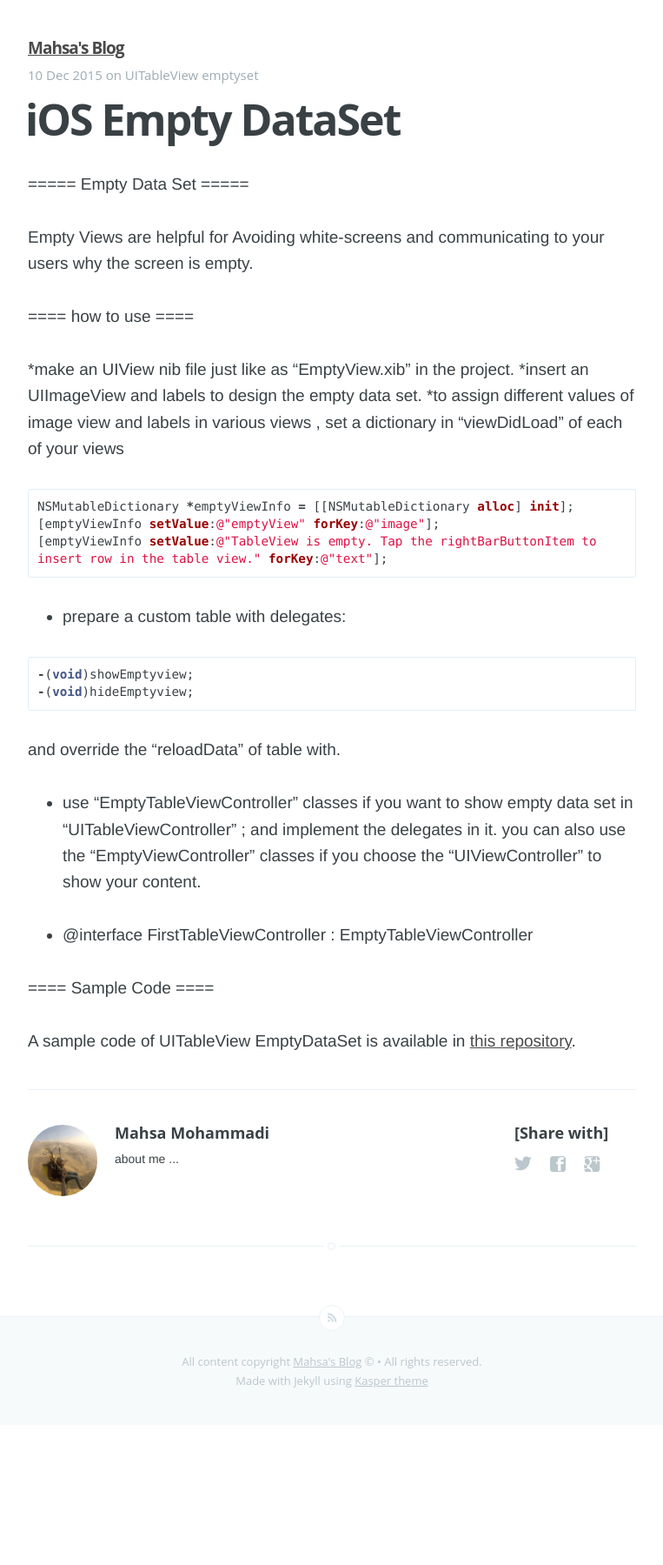
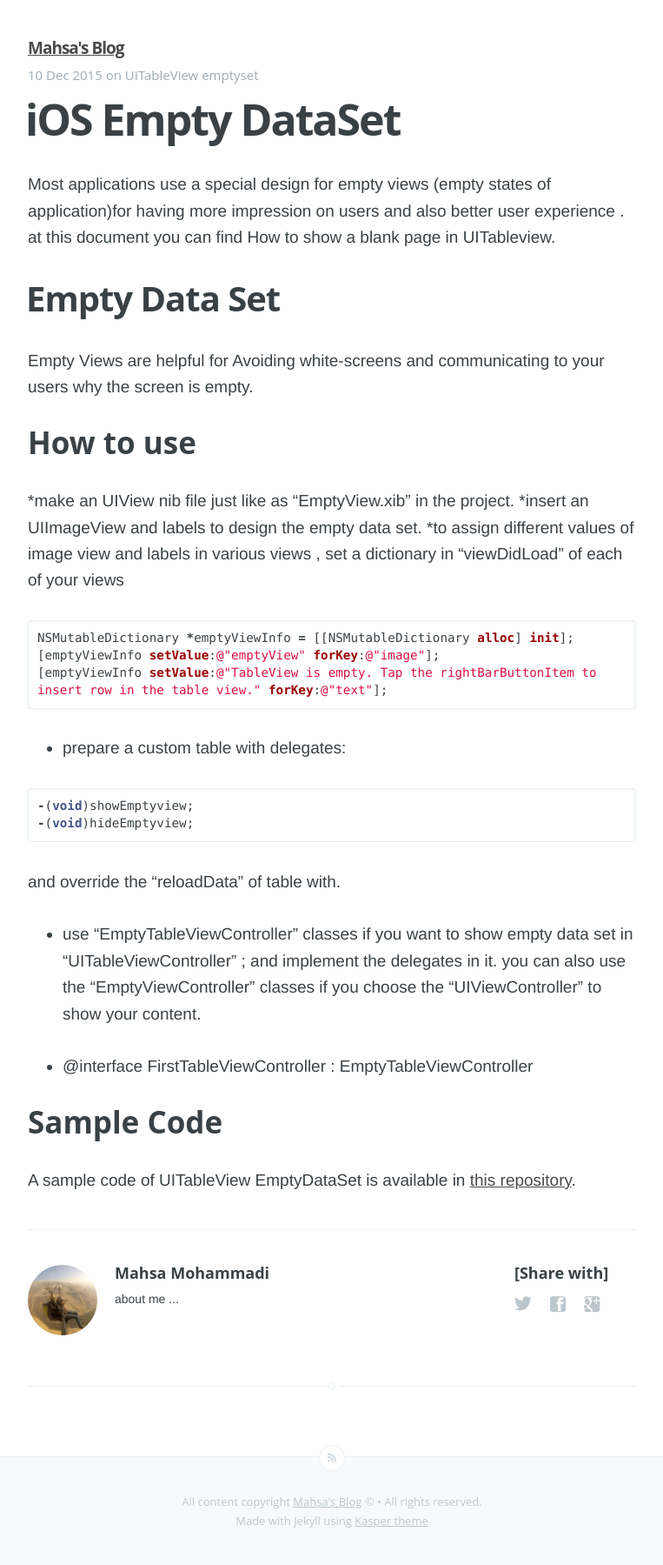
Before and after one commit to engmahsa/engmahsa.github.io, a Jekyll site: the page built from _posts/2015-12-10-ios-empty-data-set.markdown, in a window 1280 px wide. Shown: the whole page at 87% size, without its empty margins (258-1021 px from the left). Built offline with Jekyll 4.4.1, drawn with Linux system fonts in a browser that asks for light colours; Markdown is read by kramdown in place of the engine named in the settings; before the commit the page ends 1638 px from its top, so only the background shows below that.

Commit message:
modify empty dataset post

```diff
--- a/_posts/2015-12-10-ios-empty-data-set.markdown
+++ b/_posts/2015-12-10-ios-empty-data-set.markdown
@@ -4,13 +4,14 @@ title:  "iOS Empty DataSet"
 date:   2015-12-10 17:46:33
 categories: UITableView emptyset
 ---
+Most applications use a special design for empty views (empty states of application)for having more impression on users and also better user experience . at this document you can find How to show a blank page in UITableview.
 
 
-===== Empty Data Set =====
+## Empty Data Set
 
 Empty Views are helpful for Avoiding white-screens and communicating to your users why the screen is empty.
 
-==== how to use ====
+### How to use
 
 *make an UIView nib file just like as “EmptyView.xib” in the project.
 *insert an UIImageView and labels to design the empty data set.
@@ -34,6 +35,6 @@ and override the “reloadData” of table with.
 
 * @interface FirstTableViewController : EmptyTableViewController
 
-==== Sample Code ====
+### Sample Code
 
 A sample code of UITableView EmptyDataSet is available in [this repository](https://github.com/engmahsa/EmptyDataSet).
```
